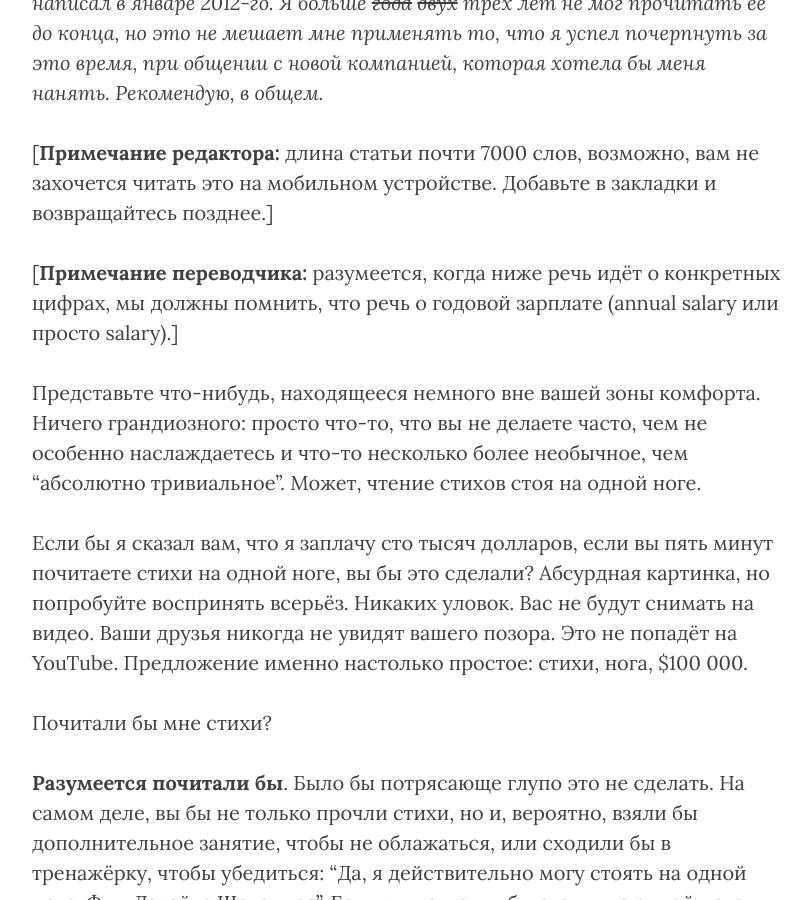
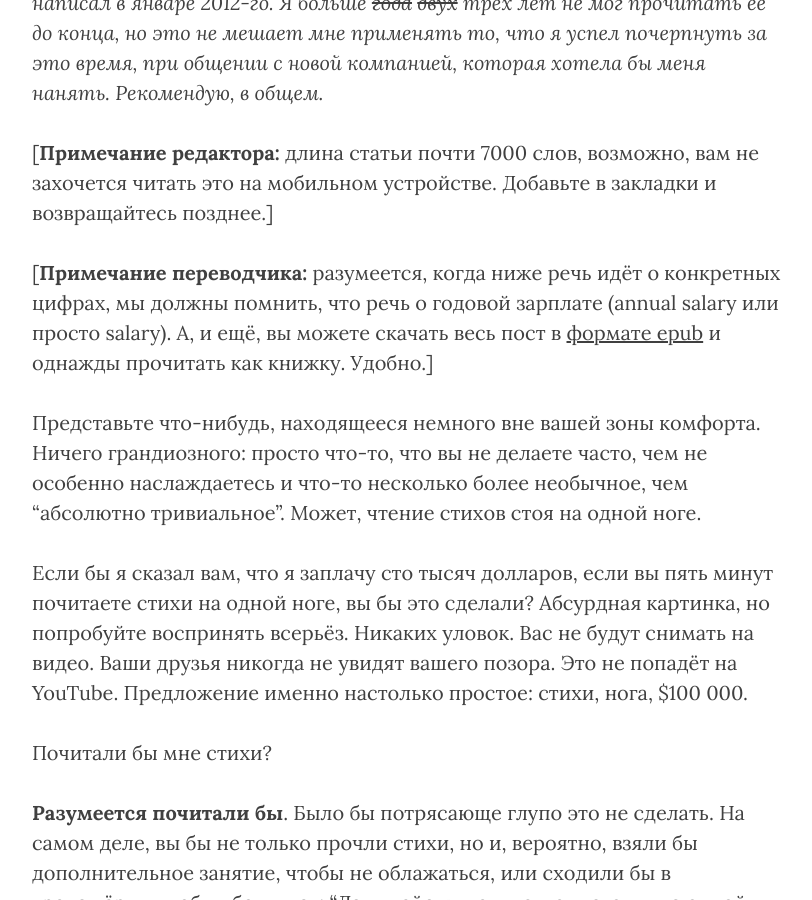
Before and after one commit to Freika/freika.github.io, a Jekyll site: the page built from _posts/2021-04-09-salary-negotiations.md, in a window 1280 px wide and 900 px high, scrolled down 535 px. Shown: the whole window, without its empty margins (233-1045 px from the left). Built offline with Jekyll 4.4.1, drawn with Linux system fonts in a browser that asks for light colours; nearby versions of some CDN libraries; comment, search, counter and statistics services are not loaded.

Commit message:
Add epub

```diff
--- a/_posts/2021-04-09-salary-negotiations.md
+++ b/_posts/2021-04-09-salary-negotiations.md
@@ -8,7 +8,7 @@ _Это перевод отличной [статьи](https://www.kalzumeus.com
 
 [**Примечание редактора:** длина статьи почти 7000 слов, возможно, вам не захочется читать это на мобильном устройстве. Добавьте в закладки и возвращайтесь позднее.]
 
-[**Примечание переводчика:** разумеется, когда ниже речь идёт о конкретных цифрах, мы должны помнить, что речь о годовой зарплате (annual salary или просто salary).]
+[**Примечание переводчика:** разумеется, когда ниже речь идёт о конкретных цифрах, мы должны помнить, что речь о годовой зарплате (annual salary или просто salary). А, и ещё, вы можете скачать весь пост в [формате epub]({{ site.url }}/files/salary-negotiations.epub) и однажды прочитать как книжку. Удобно.]
 
 Представьте что-нибудь, находящееся немного вне вашей зоны комфорта. Ничего грандиозного: просто что-то, что вы не делаете часто, чем не особенно наслаждаетесь и что-то несколько более необычное,  чем "абсолютно тривиальное". Может, чтение стихов стоя на одной ноге.
 
```
Also changed, not shown: 2 other files.
